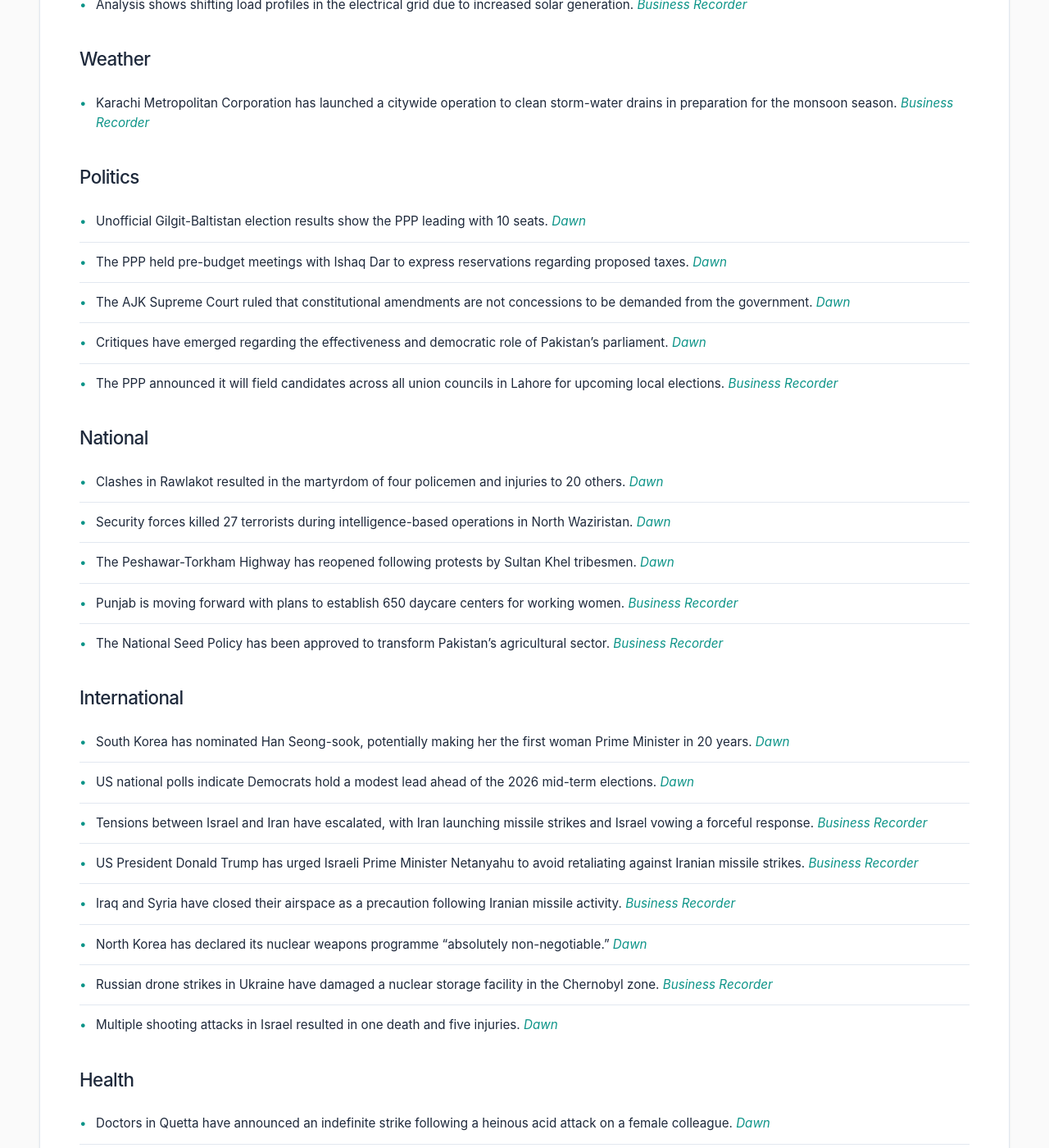
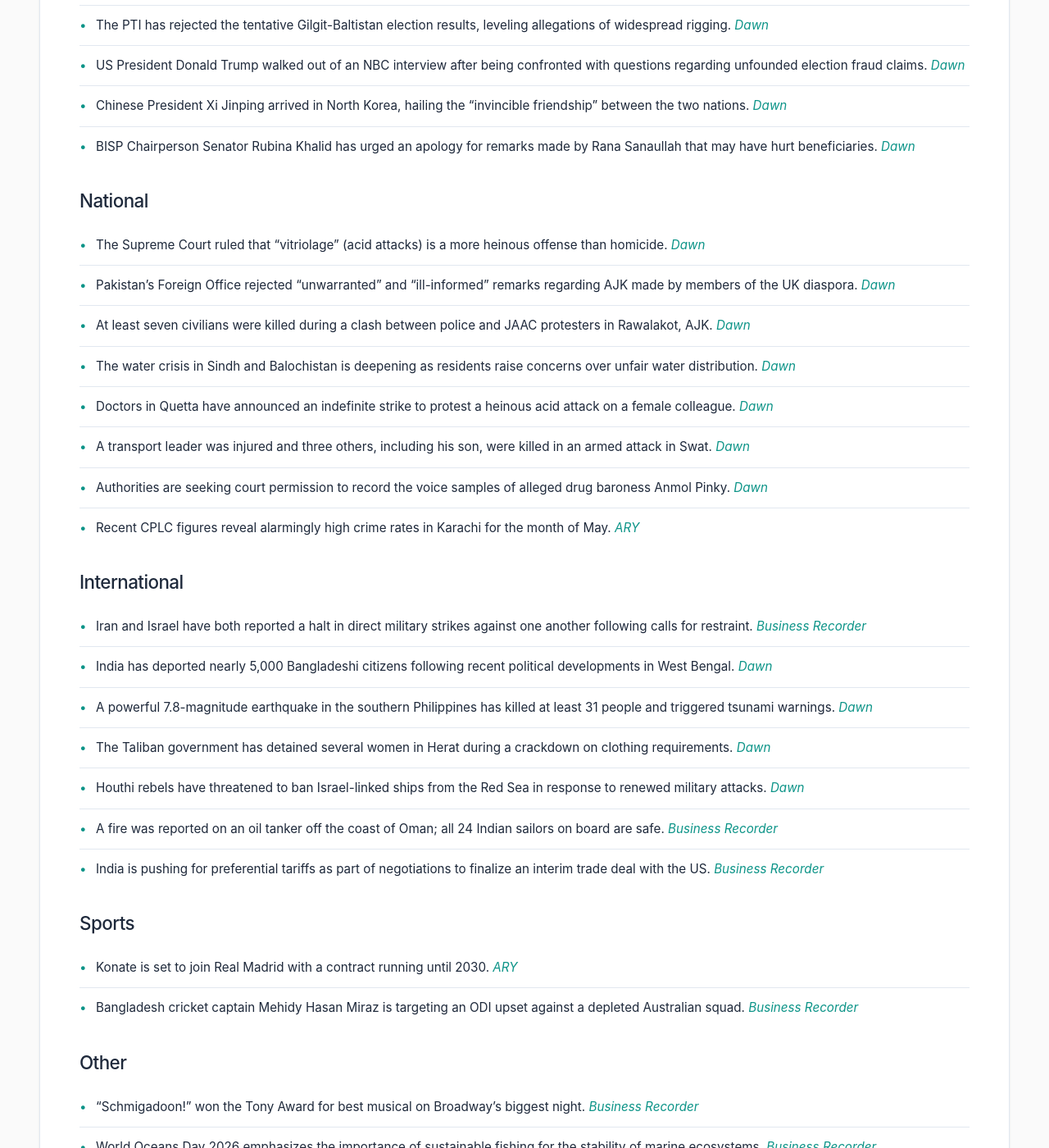
Before and after one commit to zsubzwary/news, a Jekyll site: the page built from en/index.md, in a window 1280 px wide and 1400 px high, scrolled down 1160 px. Shown: the whole window at 82% size. Built offline with Jekyll 4.4.1, drawn with Linux system fonts in a browser that asks for light colours; some web fonts are replaced; comment, search, counter and statistics services are not loaded; some of the changed text lies outside the part shown.

Commit message:
DateTime; 2026-06-08T16:05:55.283Z

```diff
--- a/en/index.md
+++ b/en/index.md
@@ -4,56 +4,54 @@ title: Pakistan News Briefing
 lang: en
 ---
 
-Published at: 08-Jun-2026 09:03PKT
+Published at: 08-Jun-2026 21:05PKT
 
-Time to read: 4 mins
+Time to read: 5 mins
 
 ### Economy
-- The National Economic Council may revise federal and provincial development plans worth Rs4.715 trillion for the next fiscal year. *[Dawn](https://www.dawn.com/news/2006024/budget-2026-27-political-fiscal-reality-to-reshape-uplift-budget-as-nec-meets-today)*
-- The Oil and Gas Regulatory Authority (Ogra) is facing internal disarray following pricing investigations and the resignation of a member. *[Dawn](https://www.dawn.com/news/2006034/ogra-in-disarray-amid-pricing-probe-legal-challenges)*
-- OPEC+ has approved its fourth oil output quota hike in four months, despite supply crises caused by the US-Iran conflict. *[Dawn](https://www.dawn.com/news/2005888/opec-approves-fourth-oil-output-quota-hike-since-hormuz-closure)*
-- Pakistan's widening trade deficit points to deep-seated structural constraints rather than mere cyclical swings. *[Dawn](https://www.dawn.com/news/2005958/digging-deeper-into-deficit)*
-- The Pakistan Institute of Development Economics (PIDE) has called for a National Savings Mobilization Package to combat declining domestic savings. *[Business Recorder](https://www.brecorder.com/news/40424406/budget-fy2026-27-domestic-savings-decline-spurs-call-for-targeted-mobilisation-plan-pide)*
-- KPRA has successfully collected Rs156 million in revenue across the Mardan and Malakand regions. *[Business Recorder](https://www.brecorder.com/news/40424407/mardan-malakand-region-kpra-collects-rs156m-revenue)*
-- The Federation of Pakistan Chambers of Commerce & Industry (FPCCI) has rejected the new Punjab Infrastructure Development Cess, calling it double taxation. *[Business Recorder](https://www.brecorder.com/news/40424415/fpcci-rejects-punjab-infrastructure-development-cess)*
-- Fiscal deficit and illicit trade remain major challenges as the country seeks economic stabilization. *[Business Recorder](https://www.brecorder.com/news/40424411/fiscal-deficit-puts-illicit-trade-under-spotlight)*
-- Efforts to achieve debt re-profiling for CPEC contracts have yet to yield sufficient results. *[Business Recorder](https://www.brecorder.com/news/40424417/cpec-outcome)*
-
-### Science & Technology
-- A top White House artificial intelligence policy adviser, Sriram Krishnan, has announced his departure. *[Dawn](https://www.dawn.com/news/2005854/white-house-ai-policy-adviser-krishnan-to-leave-position)*
-- The Punjab Safe Cities Authority (PSCA) has launched the "CM Punjab QR Panic Button System" to enhance public transport safety. *[Business Recorder](https://www.brecorder.com/news/40424413/psca-introduces-cm-punjab-qr-panic-button-system)*
-- Analysis shows shifting load profiles in the electrical grid due to increased solar generation. *[Business Recorder](https://www.brecorder.com/news/40424401/grid-is-learning-to-compete)*
-
-### Weather
-- Karachi Metropolitan Corporation has launched a citywide operation to clean storm-water drains in preparation for the monsoon season. *[Business Recorder](https://www.brecorder.com/news/40424404/mayor-orders-preparations-ahead-of-monsoon)*
+- The Senate has surrendered Rs1.436 billion to the national exchequer following an austerity drive, exceeding its target by 500%. *[Dawn](https://www.dawn.com/news/2006122/senate-returns-rs143bn-to-exchequer-beats-austerity-target-by-500pc)*
+- The Pakistan Textile Council (PTC) has urged the government to provide 10-year fixed-rate financing and tax relief for exporters in the upcoming budget. *[Business Recorder](https://www.brecorder.com/news/40424530/ptc-seeks-10-year-fixed-rate-financing-tax-relief-for-exporters-in-budget)*
+- Wall Street indexes advanced as chipmakers rebounded and investors reacted to cooling Middle East tensions. *[Business Recorder](https://www.brecorder.com/news/40424529/wall-st-gains-as-chips-rebound-middle-east-tensions-ease)*
+- India reported a surprise current account surplus of $7.1 billion for the January-March quarter. *[Business Recorder](https://www.brecorder.com/news/40424521/india-reports-surprise-current-account-surplus-in-jan-march-quarter)*
+- Chicago wheat, corn, and soybean futures all saw declines due to abundant global supplies. *[Business Recorder](https://www.brecorder.com/news/40424522/chicago-wheat-falls-to-two-month-lows-on-ample-supply-corn-and-soybeans-also-down)*
+- Deputy Prime Minister Ishaq Dar chaired a meeting to review Pakistan’s auto policy, focusing on accelerating the transition to electric vehicles. *[Business Recorder](https://www.brecorder.com/news/40424531/dar-chairs-review-of-auto-policy-with-focus-on-accelerating-ev-transition)*
+- Indian government bonds rose despite oil price spikes triggered by Middle East conflicts. *[Business Recorder](https://www.brecorder.com/news/40424523/india-bond-rally-survives-us-iran-war-oil-flare-up-in-rbi-policy-afterglow)*
+- Malaysian palm oil futures increased amid anticipated drops in production output. *[Business Recorder](https://www.brecorder.com/news/40424514/palm-climbs-on-anticipated-output-drop-indonesia-uncertainty-caps-gains)*
+- Wahdat Poultry has begun rearing an additional 100,000 layer birds using proceeds from its recent IPO. *[Business Recorder](https://www.brecorder.com/news/40424517/wahdat-poultry-purchases-100000-birds-through-ipo-proceeds)*
+- The Pakistani Rupee recorded gains against the US Dollar. *[Business Recorder](https://www.brecorder.com/news/40424515/intra-day-update-rupee-records-gain-against-us-dollar)*
+- Pakistan and Mauritius are working to enhance bilateral trade and investment ties. *[Business Recorder](https://www.brecorder.com/news/40424513/pakistan-mauritius-eye-to-enhance-bilateral-trade)*
 
 ### Politics
-- Unofficial Gilgit-Baltistan election results show the PPP leading with 10 seats. *[Dawn](https://www.dawn.com/news/2005670/unofficial-results-show-ppp-leading-the-gb-race-with-victory-on-10-seats)*
-- The PPP held pre-budget meetings with Ishaq Dar to express reservations regarding proposed taxes. *[Dawn](https://www.dawn.com/news/2005897/ppp-shares-tax-related-reservations-in-pre-budget-meeting-with-dar-say-sources)*
-- The AJK Supreme Court ruled that constitutional amendments are not concessions to be demanded from the government. *[Dawn](https://www.dawn.com/news/2005860/constitutional-amendment-not-a-concession-to-be-wrested-says-ajk-sc-on-presidential-reference)*
-- Critiques have emerged regarding the effectiveness and democratic role of Pakistan's parliament. *[Dawn](https://www.dawn.com/news/2005999/is-parliament-effective)*
-- The PPP announced it will field candidates across all union councils in Lahore for upcoming local elections. *[Business Recorder](https://www.brecorder.com/news/40424414/local-bodies-elections-ppp-to-field-candidates-across-all-ucs-of-lahore-faisal)*
+- Prime Minister Shehbaz Sharif has called for restraint in the Middle East to prevent further escalation of violence between Iran and Israel. *[Dawn](https://www.dawn.com/news/2006144/give-peace-a-little-more-chance-pm-shehbaz-calls-for-restraint-after-israel-iran-exchange-attacks)*
+- The PTI has rejected the tentative Gilgit-Baltistan election results, leveling allegations of widespread rigging. *[Dawn](https://www.dawn.com/news/2006146/action-replay-of-2024-elections-pti-ttap-reject-gb-election-results-level-rigging-allegations)*
+- US President Donald Trump walked out of an NBC interview after being confronted with questions regarding unfounded election fraud claims. *[Dawn](https://www.dawn.com/news/2006093/lets-call-it-quits-trump-storms-out-of-tense-rain-plagued-interview-when-confronted-over-election-fraud-claims)*
+- Chinese President Xi Jinping arrived in North Korea, hailing the "invincible friendship" between the two nations. *[Dawn](https://www.dawn.com/news/2006079/chinas-xi-lands-in-north-korea-for-rare-visit-hails-invincible-friendship-with-pyongyang)*
+- BISP Chairperson Senator Rubina Khalid has urged an apology for remarks made by Rana Sanaullah that may have hurt beneficiaries. *[Dawn](https://www.dawn.com/news/2006110/bisp-head-urges-apology-after-rana-sanaullahs-beggar-remarks)*
 
 ### National
-- Clashes in Rawlakot resulted in the martyrdom of four policemen and injuries to 20 others. *[Dawn](https://www.dawn.com/news/2006025/four-cops-martyred-20-injured-as-ajk-protest-spirals)*
-- Security forces killed 27 terrorists during intelligence-based operations in North Waziristan. *[Dawn](https://www.dawn.com/news/2005890/27-terrorists-killed-in-north-waziristan-ibos-ispr)*
-- The Peshawar-Torkham Highway has reopened following protests by Sultan Khel tribesmen. *[Dawn](https://www.dawn.com/news/2005858/peshawar-torkham-highway-reopens-after-protests-against-recent-targeted-attack)*
-- Punjab is moving forward with plans to establish 650 daycare centers for working women. *[Business Recorder](https://www.brecorder.com/news/40424409/promise-of-daycare-centres-being-fulfilled-across-punjab-cm)*
-- The National Seed Policy has been approved to transform Pakistan's agricultural sector. *[Business Recorder](https://www.brecorder.com/news/40424410/uaf-vc-congratulates-minister-on-approval-of-national-seed-policy)*
+- The Supreme Court ruled that "vitriolage" (acid attacks) is a more heinous offense than homicide. *[Dawn](https://www.dawn.com/news/2006139/acid-attack-more-heinous-than-homicide-tool-of-patriarchal-violence-sc)*
+- Pakistan's Foreign Office rejected "unwarranted" and "ill-informed" remarks regarding AJK made by members of the UK diaspora. *[Dawn](https://www.dawn.com/news/2006132/pakistan-rejects-unwarranted-remarks-on-ajk-by-individuals-in-uk)*
+- At least seven civilians were killed during a clash between police and JAAC protesters in Rawalakot, AJK. *[Dawn](https://www.dawn.com/news/2006082/at-least-7-civilians-killed-during-sunday-clash-between-police-jaac-protesters-in-ajks-rawalakot-official)*
+- The water crisis in Sindh and Balochistan is deepening as residents raise concerns over unfair water distribution. *[Dawn](https://www.dawn.com/news/2005909/sindh-balochistan-cry-foul-as-irsa-keeps-mum-over-deepening-water-crisis)*
+- Doctors in Quetta have announced an indefinite strike to protest a heinous acid attack on a female colleague. *[Dawn](https://www.dawn.com/news/2006036/doctors-go-on-strike-in-quetta-over-heinous-acid-attack)*
+- A transport leader was injured and three others, including his son, were killed in an armed attack in Swat. *[Dawn](https://www.dawn.com/news/2006119/transport-leader-injured-in-swat-armed-attack-son-among-3-killed)*
+- Authorities are seeking court permission to record the voice samples of alleged drug baroness Anmol Pinky. *[Dawn](https://www.dawn.com/news/2005920/courts-nod-sought-to-record-pinkys-voice-samples)*
+- Recent CPLC figures reveal alarmingly high crime rates in Karachi for the month of May. *[ARY](https://arynews.tv/staggering-cplc-figures-reveal-alarmingly-high-may-crime-rates-in-karachi)*
 
 ### International
-- South Korea has nominated Han Seong-sook, potentially making her the first woman Prime Minister in 20 years. *[Dawn](https://www.dawn.com/news/2006012/south-korea-names-first-woman-pm-in-20-years)*
-- US national polls indicate Democrats hold a modest lead ahead of the 2026 mid-term elections. *[Dawn](https://www.dawn.com/news/2006017/democrats-hold-early-lead-ahead-of-mid-terms)*
-- Tensions between Israel and Iran have escalated, with Iran launching missile strikes and Israel vowing a forceful response. *[Business Recorder](https://www.brecorder.com/news/40424481/israel-military-chief-vows-to-strike-iran-with-force-as-soon-as-greenlight-is-given)*
-- US President Donald Trump has urged Israeli Prime Minister Netanyahu to avoid retaliating against Iranian missile strikes. *[Business Recorder](https://www.brecorder.com/news/40424482/trump-says-will-urge-netanyahu-not-to-retaliate-against-iranian-missiles-axios)*
-- Iraq and Syria have closed their airspace as a precaution following Iranian missile activity. *[Business Recorder](https://www.brecorder.com/news/40424479/iraq-syria-close-airspace-after-iran-attacks-israel)*
-- North Korea has declared its nuclear weapons programme "absolutely non-negotiable." *[Dawn](https://www.dawn.com/news/2005845/north-korea-nuclear-programme-absolutely-non-negotiable-kim-jong-uns-sister)*
-- Russian drone strikes in Ukraine have damaged a nuclear storage facility in the Chernobyl zone. *[Business Recorder](https://www.brecorder.com/news/40424424/russian-strikes-kill-four-damage-nuclear-storage-facility)*
-- Multiple shooting attacks in Israel resulted in one death and five injuries. *[Dawn](https://www.dawn.com/news/2005859/one-killed-5-wounded-in-israel-shooting-attacks-suspect-dead)*
+- Iran and Israel have both reported a halt in direct military strikes against one another following calls for restraint. *[Business Recorder](https://www.brecorder.com/news/40424526/iran-israel-say-they-have-halted-strikes-on-each-other-for-now)*
+- India has deported nearly 5,000 Bangladeshi citizens following recent political developments in West Bengal. *[Dawn](https://www.dawn.com/news/2006150/india-detains-and-deports-5000-bangladeshis)*
+- A powerful 7.8-magnitude earthquake in the southern Philippines has killed at least 31 people and triggered tsunami warnings. *[Dawn](https://www.dawn.com/news/2006083/major-quake-off-philippines-kills-at-least-31-dozen-still-missing)*
+- The Taliban government has detained several women in Herat during a crackdown on clothing requirements. *[Dawn](https://www.dawn.com/news/2006152/women-detained-in-afghanistans-herat-in-clothing-crackdown)*
+- Houthi rebels have threatened to ban Israel-linked ships from the Red Sea in response to renewed military attacks. *[Dawn](https://www.dawn.com/news/2006141/why-houthis-threatening-red-sea-shipping-could-mean-more-for-the-oil-market-this-time)*
+- A fire was reported on an oil tanker off the coast of Oman; all 24 Indian sailors on board are safe. *[Business Recorder](https://www.brecorder.com/news/40424519/india-says-fire-reported-on-oil-tanker-with-24-indian-sailors-all-crew-safe)*
+- India is pushing for preferential tariffs as part of negotiations to finalize an interim trade deal with the US. *[Business Recorder](https://www.brecorder.com/news/40424532/india-us-trade-deal-can-be-finalised-after-tariff-probe-concludes-official-says)*
 
-### Health
-- Doctors in Quetta have announced an indefinite strike following a heinous acid attack on a female colleague. *[Dawn](https://www.dawn.com/news/2006036/doctors-go-on-strike-in-quetta-over-heinous-acid-attack)*
-- The Medical Superintendent of Civil Hospital Karachi met with the Karachi Press Club to discuss healthcare challenges for journalists. *[Business Recorder](https://www.brecorder.com/news/40424405/chk-ms-visits-kpc-pledges-better-facilities-for-journalists)*
+### Sports
+- Konate is set to join Real Madrid with a contract running until 2030. *[ARY](https://arynews.tv/konate-to-join-real-madrid-until-2030)*
+- Bangladesh cricket captain Mehidy Hasan Miraz is targeting an ODI upset against a depleted Australian squad. *[Business Recorder](https://www.brecorder.com/news/40424516/bangladesh-seek-odi-upset-against-depleted-australia)*
 
 ### Other
-- The Punjab Horticulture Authority (PHA) has appointed "Tree Officers" to oversee tree protection and regulation. *[Business Recorder](https://www.brecorder.com/news/40424412/pha-appoints-tree-officers)*
+- "Schmigadoon!" won the Tony Award for best musical on Broadway's biggest night. *[Business Recorder](https://www.brecorder.com/news/40424512/schmigadoon-wins-best-musical-on-broadways-biggest-night)*
+- World Oceans Day 2026 emphasizes the importance of sustainable fishing for the stability of marine ecosystems. *[Business Recorder](https://www.brecorder.com/news/40424518/world-oceans-day-fishing-and-the-future-stability-of-marine-ecosystems)*
+- Amy Adams and Javier Bardem are set to star in Apple TV’s new series, ‘Cape Fear.’ *[ARY](https://arynews.tv/amy-adams-javier-bardem-apple-tvs-cape-fear-series)*
```
